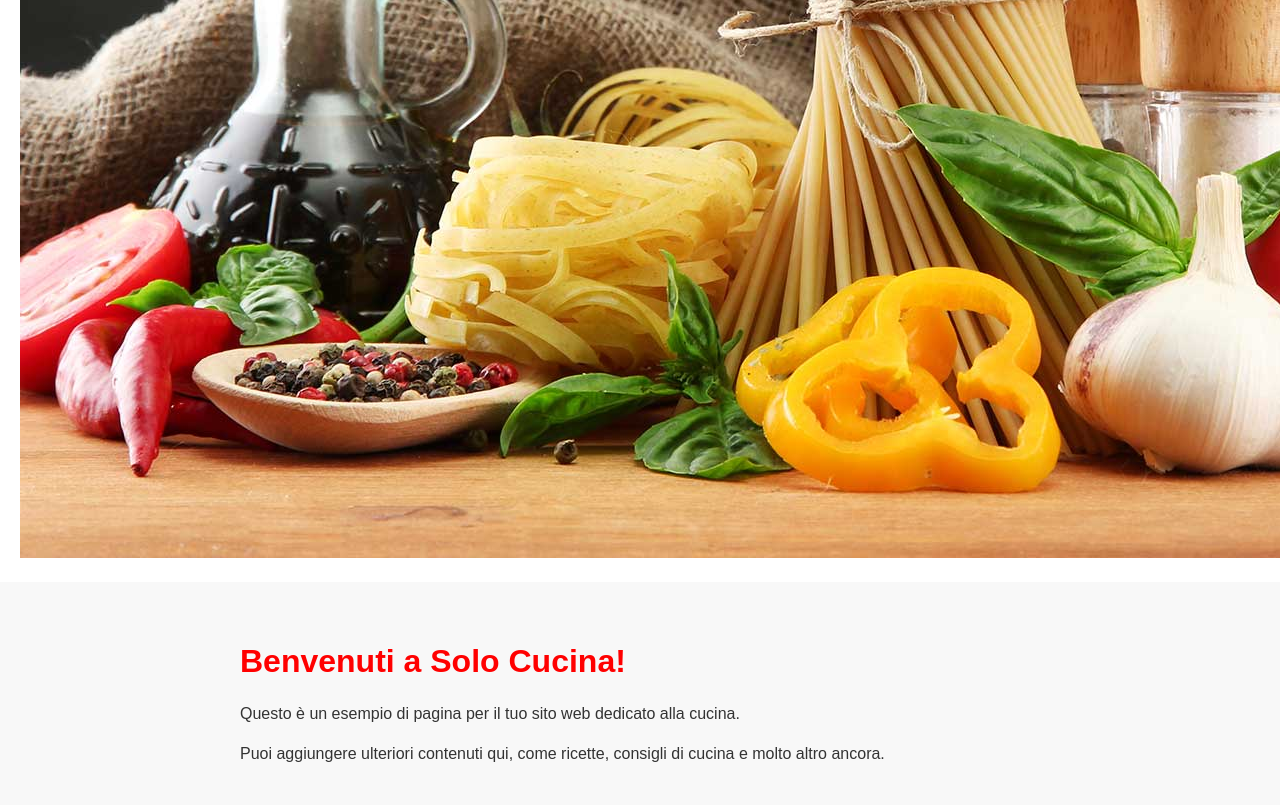
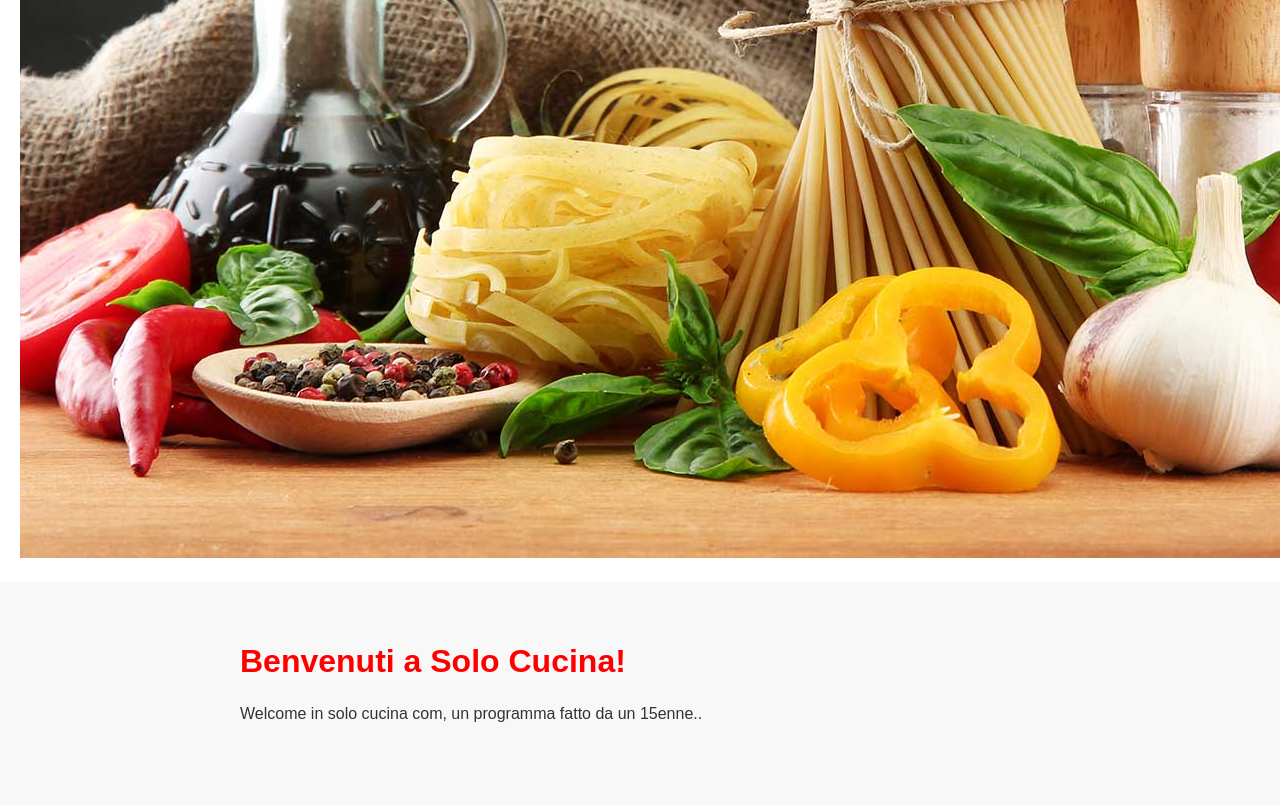
Before and after one commit to onlygabbyme-official/Onlygabbyme, a plain HTML site: page solo_cucina_com.html in a window 1280 px wide. Shown: the part 662-1467 px from the top of the page. After the commit the page ends 1444 px from the top, so only its background shows below. Drawn offline with Linux system fonts and the light colour scheme.

Commit message:
Update solo_cucina_com.html

```diff
--- a/solo_cucina_com.html
+++ b/solo_cucina_com.html
@@ -11,8 +11,7 @@
 
   <div class="content">
     <h1>Benvenuti a Solo Cucina!</h1>
-    <p>Questo è un esempio di pagina per il tuo sito web dedicato alla cucina.</p>
-    <p>Puoi aggiungere ulteriori contenuti qui, come ricette, consigli di cucina e molto altro ancora.</p>
+    <p>Welcome in solo cucina com, un programma fatto da un 15enne..</p>
   </div>
 </body>
 </html>
```
